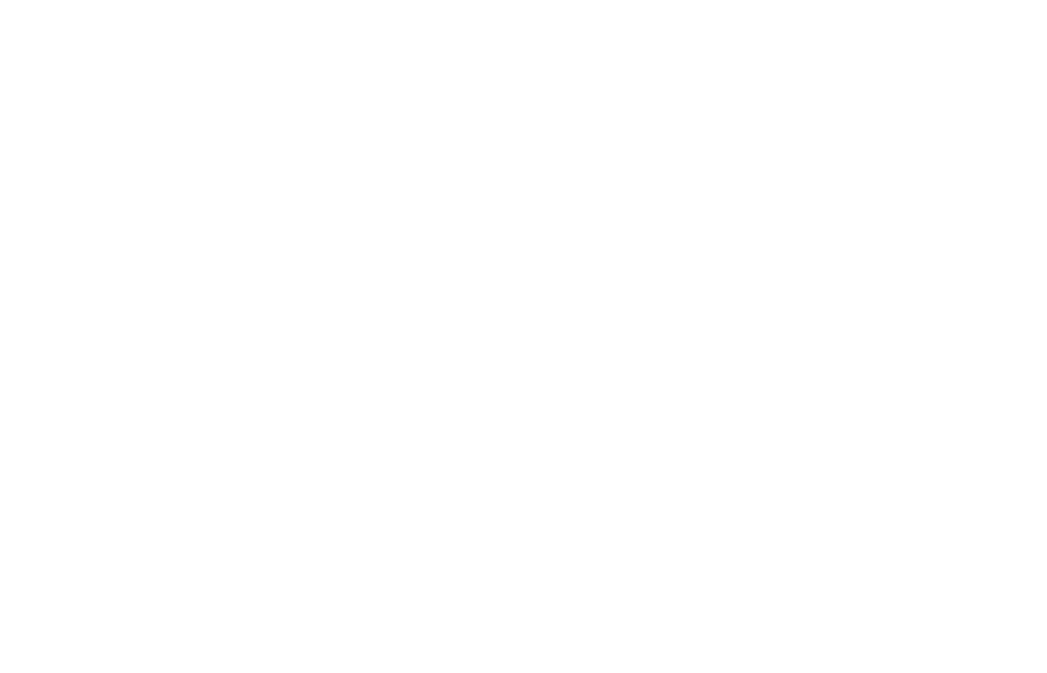
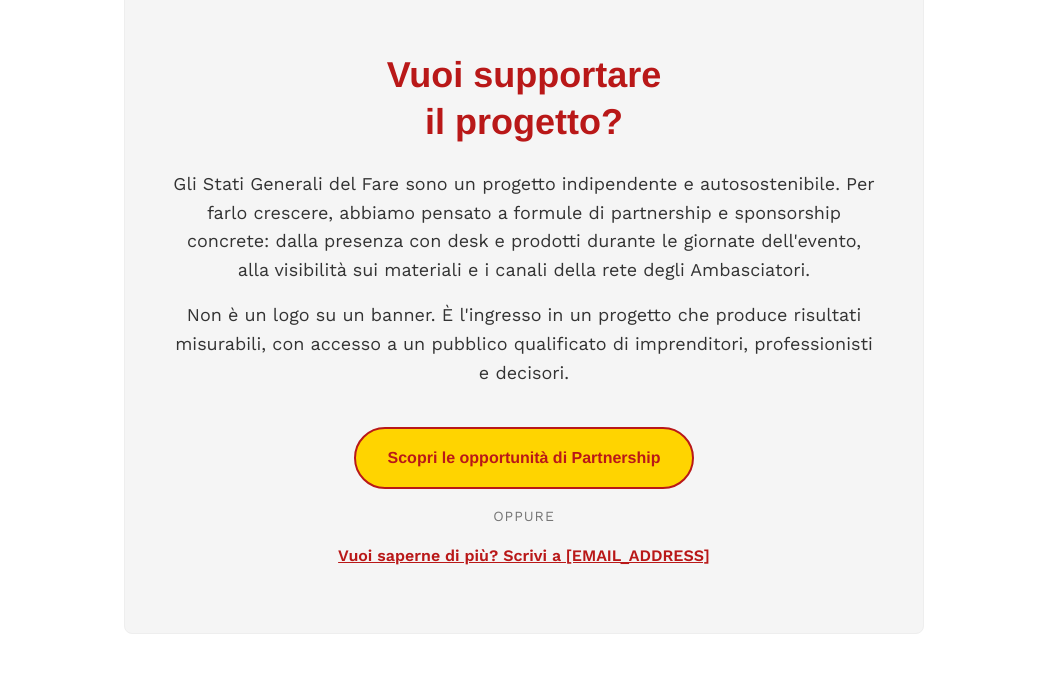
Before and after one commit to JacoTube/sgf-landing-page, a Next.js app: page / in a window 1280 px wide. Shown: the part 4169-4842 px from the top of the page, without its empty margins (116-1163 px from the left). Before the commit the page ends 4076 px from the top, so only its background shows below. Built offline with nearby package versions, Linux system fonts and the light colour scheme.

Commit message:
added partnership section

```diff
--- a/src/app/page.js
+++ b/src/app/page.js
@@ -3,6 +3,7 @@
 import Header from "@/components/Header/Header";
 import Hero from "@/components/Hero/Hero";
 import Program from "@/components/Program/Program";
+import Partnership from "@/components/Partnership/Partnership"
 
 export default function Home() {
   return (
@@ -12,6 +13,7 @@
         <Hero />
         <Program />
         <Ambassadors />
+        <Partnership />
       </main>
     </>
   )
--- /dev/null
+++ b/src/components/Partnership/Partnership.js
@@ -0,0 +1,32 @@
+import styles from './partnership.module.css';
+
+export default function Partnership() {
+  return (
+    <section id="partnership" className={`section-padding ${styles.partnershipSection}`}>
+      <div className={`container ${styles.container}`}>
+        <div className={styles.contentBox}>
+          <h2 className={styles.heading}>Vuoi supportare <br />il progetto?</h2>
+
+          <div className={styles.textContent}>
+            <p>
+              Gli Stati Generali del Fare sono un progetto indipendente e autosostenibile. Per farlo crescere, abbiamo pensato a formule di partnership e sponsorship concrete: dalla presenza con desk e prodotti durante le giornate dell'evento, alla visibilità sui materiali e i canali della rete degli Ambasciatori.
+            </p>
+            <p>
+              Non è un logo su un banner. È l'ingresso in un progetto che produce risultati misurabili, con accesso a un pubblico qualificato di imprenditori, professionisti e decisori.
+            </p>
+          </div>
+
+          <div className={styles.actions}>
+            <a href="https://mcusercontent.com/0621910828f6f3ad3934edaf3/files/b2bb3a27-6e09-4f4d-11ef-ab4a2c51a29f/SIAMO_RUMORE_Stati_Generali_del_Fare.pdf" target="_blank" rel="noreferrer" className="btn">
+              Scopri le opportunità di Partnership
+            </a>
+            <span className={styles.orText}>oppure</span>
+            <a href="mailto:[EMAIL_ADDRESS]?subject=Richiesto%20Info%20Stati%20Generali%20del%20Fare" className={styles.mailLink}>
+              Vuoi saperne di più? Scrivi a [EMAIL_ADDRESS]
+            </a>
+          </div>
+        </div>
+      </div>
+    </section>
+  );
+}
--- /dev/null
+++ b/src/components/Partnership/partnership.module.css
@@ -0,0 +1,65 @@
+.partnershipSection {
+  background-color: var(--color-white);
+  color: var(--color-dark);
+}
+
+.contentBox {
+  max-width: 800px;
+  margin: 0 auto;
+  text-align: center;
+  padding: 64px 48px;
+  border-radius: var(--border-radius-base);
+  background-color: var(--color-gray-light);
+  border: 1px solid #eee;
+}
+
+.heading {
+  font-size: 36px;
+  margin-bottom: 24px;
+  color: var(--color-primary);
+}
+
+.textContent {
+  font-size: 18px;
+  line-height: 1.6;
+  color: var(--color-gray-dark);
+  margin-bottom: 40px;
+}
+
+.textContent p {
+  margin-bottom: 16px;
+}
+
+.actions {
+  display: flex;
+  flex-direction: column;
+  align-items: center;
+  gap: 16px;
+}
+
+.orText {
+  color: var(--color-gray);
+  font-size: 14px;
+  text-transform: uppercase;
+  letter-spacing: 1px;
+}
+
+.mailLink {
+  color: var(--color-primary);
+  font-weight: 600;
+  text-decoration: underline;
+}
+
+.mailLink:hover {
+  text-decoration: none;
+}
+
+@media (max-width: 768px) {
+  .contentBox {
+    padding: 32px 24px;
+  }
+
+  .heading {
+    font-size: 28px;
+  }
+}
```
